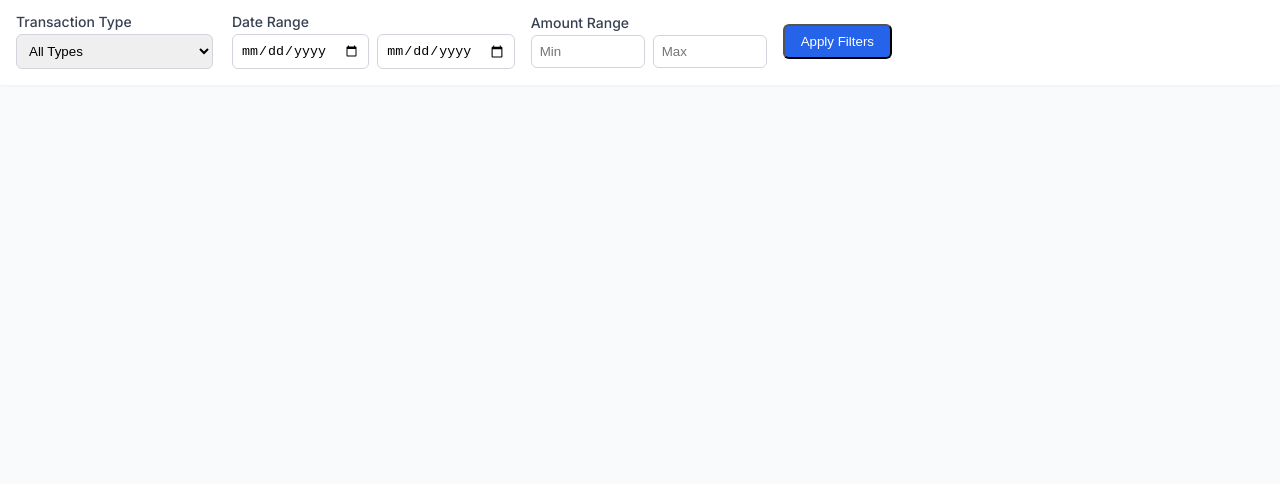
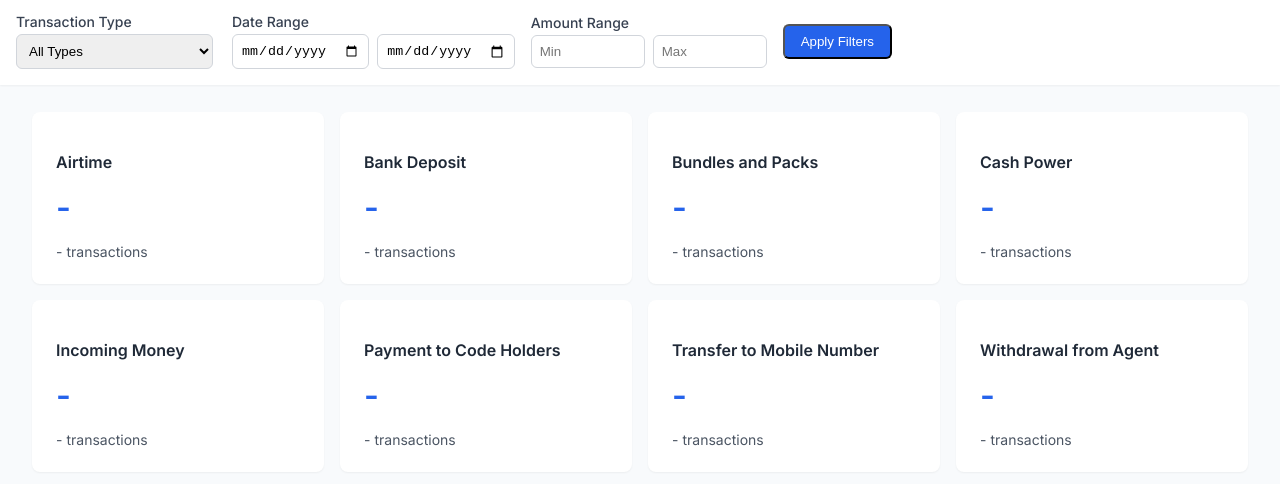
Before and after one commit to elvispreakerebi/momo_connect, a plain HTML site: page frontend/index.html in a window 1280 px wide. Shown: the part 48-532 px from the top of the page. Drawn offline with nearby package versions, Linux system fonts and the light colour scheme; no server answers.

Commit message:
Added code for cards UI to display transaction type details

```diff
--- a/frontend/index.html
+++ b/frontend/index.html
@@ -7,6 +7,7 @@
     <link rel="stylesheet" href="styles/main.css">
     <link rel="stylesheet" href="styles/dashboard.css">
     <link rel="stylesheet" href="styles/header.css">
+    <link rel="stylesheet" href="styles/transactions.css">
     <link rel="preconnect" href="https://fonts.googleapis.com">
     <link rel="preconnect" href="https://fonts.gstatic.com" crossorigin>
     <link href="https://fonts.googleapis.com/css2?family=Inter:wght@400;500;600;700&display=swap" rel="stylesheet">
--- /dev/null
+++ b/frontend/scripts/api.js
@@ -0,0 +1,34 @@
+import { API_CONFIG } from './config.js';
+
+export async function fetchTransactionVolume() {
+    try {
+        const transactionTypes = [
+            { type: 'Airtime', endpoint: 'airtime' },
+            { type: 'Bank Deposit', endpoint: 'bank-deposit' },
+            { type: 'Bundles and Packs', endpoint: 'bundles-and-packs' },
+            { type: 'Cash Power', endpoint: 'cash-power' },
+            { type: 'Incoming Money', endpoint: 'incoming-money' },
+            { type: 'Payment to Code Holders', endpoint: 'payment-to-code-holder' },
+            { type: 'Transfer to Mobile Number', endpoint: 'transfer-to-mobile-number' },
+            { type: 'Withdrawal from Agent', endpoint: 'withdrawal-from-agent' }
+        ];
+
+        const promises = transactionTypes.map(async ({ type, endpoint }) => {
+            const response = await fetch(`${API_CONFIG.baseUrl}/${endpoint}/total`);
+            if (!response.ok) {
+                throw new Error(`Failed to fetch ${type} data`);
+            }
+            const data = await response.json();
+            return {
+                type,
+                count: data.data?.totalTransactions || 0,
+                totalAmount: parseFloat(data.data?.totalAmount || 0)
+            };
+        });
+
+        return await Promise.all(promises);
+    } catch (error) {
+        console.error('Error fetching transaction volume:', error);
+        throw error;
+    }
+}
--- a/frontend/scripts/dashboard.js
+++ b/frontend/scripts/dashboard.js
@@ -1,16 +1,22 @@
 import Header from './header.js';
+import MainDashboard from './mainDashboard.js';
 
-// Dashboard component
 class Dashboard {
     constructor() {
         this.container = document.createElement('div');
         this.container.className = 'dashboard-container';
         this.setupHeader();
+        this.setupMainDashboard();
     }
 
     setupHeader() {
         const header = new Header();
         this.container.appendChild(header.render());
+    }
+
+    setupMainDashboard() {
+        const mainDashboard = new MainDashboard();
+        this.container.appendChild(mainDashboard.render());
     }
 
     render() {
--- /dev/null
+++ b/frontend/scripts/mainDashboard.js
@@ -0,0 +1,91 @@
+import { fetchTransactionVolume } from './api.js';
+
+class MainDashboard {
+    constructor() {
+        this.container = document.createElement('div');
+        this.container.className = 'main-dashboard';
+        this.transactionTypes = [
+            'Airtime',
+            'Bank Deposit',
+            'Bundles and Packs',
+            'Cash Power',
+            'Incoming Money',
+            'Payment to Code Holders',
+            'Transfer to Mobile Number',
+            'Withdrawal from Agent'
+        ];
+        this.setupContainers();
+    }
+
+    setupContainers() {
+        // Create main content container
+        const mainContent = document.createElement('div');
+        mainContent.className = 'main-content';
+
+        // Create cards container
+        const cardsContainer = document.createElement('div');
+        cardsContainer.className = 'cards-container grid grid-cols-1 sm:grid-cols-2 lg:grid-cols-4';
+
+        // Create transaction cards
+        this.transactionTypes.forEach(type => {
+            const card = this.createTransactionCard(type);
+            cardsContainer.appendChild(card);
+        });
+
+        mainContent.appendChild(cardsContainer);
+        this.container.appendChild(mainContent);
+
+        // Fetch and update transaction data
+        this.fetchAndUpdateData();
+    }
+
+    createTransactionCard(type) {
+        const card = document.createElement('div');
+        card.className = 'card transaction-card';
+        card.innerHTML = `
+            <h3 class="card-title">${type}</h3>
+            <div class="card-content">
+                <div class="stat-item">
+                    <span class="stat-value amount" data-type="${type}" data-stat="amount">-</span>
+                </div>
+                <div class="stat-item transaction-count">
+                    <span class="stat-label count" data-type="${type}" data-stat="count">-</span>
+                    <span class="stat-label">transactions</span>
+                </div>
+            </div>
+        `;
+        return card;
+    }
+
+    async fetchAndUpdateData() {
+        try {
+            const data = await fetchTransactionVolume();
+            this.updateCards(data);
+        } catch (error) {
+            console.error('Error fetching transaction data:', error);
+        }
+    }
+
+    updateCards(data) {
+        data.forEach(item => {
+            const countElement = document.querySelector(`[data-type="${item.type}"][data-stat="count"]`);
+            const amountElement = document.querySelector(`[data-type="${item.type}"][data-stat="amount"]`);
+
+            if (countElement) {
+                countElement.textContent = item.count.toLocaleString();
+            }
+            if (amountElement) {
+                amountElement.textContent = item.totalAmount.toLocaleString('en-US', {
+                    style: 'currency',
+                    currency: 'RWF'
+                });
+            }
+        });
+    }
+
+    render() {
+        return this.container;
+    }
+}
+
+export default MainDashboard;
--- /dev/null
+++ b/frontend/styles/transactions.css
@@ -0,0 +1,71 @@
+.cards-container {
+    display: grid;
+    gap: 1rem;
+    padding: 1rem;
+}
+
+.transaction-card {
+    background: var(--color-white);
+    border-radius: 0.5rem;
+    padding: 1.5rem;
+    box-shadow: var(--shadow-sm);
+    transition: all 0.2s ease;
+}
+
+.transaction-card:hover {
+    box-shadow: var(--shadow-md);
+    transform: translateY(-2px);
+}
+
+.card-title {
+    font-size: 1rem;
+    font-weight: 600;
+    color: var(--color-gray-800);
+    margin-bottom: 1rem;
+}
+
+.card-content {
+    display: flex;
+    flex-direction: column;
+    gap: 1rem;
+}
+
+.stat-item {
+    display: flex;
+    flex-direction: column;
+    gap: 0.25rem;
+}
+
+.transaction-count {
+    flex-direction: row;
+    align-items: center;
+}
+
+.stat-label {
+    font-size: 0.875rem;
+    color: var(--color-gray-600);
+}
+
+.stat-value {
+    font-size: 1.25rem;
+    font-weight: 600;
+    color: var(--color-gray-800);
+}
+
+.stat-value.amount {
+    font-size: 2rem;
+    color: var(--color-primary);
+}
+
+/* Responsive Grid */
+@media (min-width: 640px) {
+    .cards-container {
+        grid-template-columns: repeat(2, 1fr);
+    }
+}
+
+@media (min-width: 1024px) {
+    .cards-container {
+        grid-template-columns: repeat(4, 1fr);
+    }
+}
```
